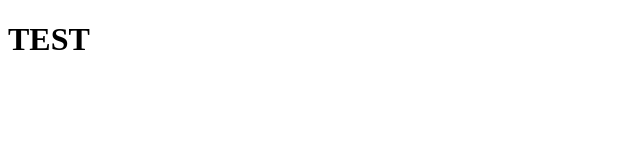
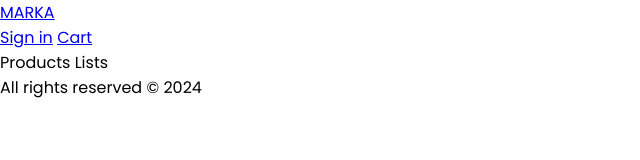
Before and after one commit to beldjenna/Ecommerce-Cart, a website: page frontEnd/index.html in a window 1280 px wide. Shown: the whole page, without its empty margins (0-640 px from the left). Drawn offline with Linux system fonts and the light colour scheme.

Commit message:
added css file

```diff
--- a/frontEnd/index.html
+++ b/frontEnd/index.html
@@ -3,9 +3,31 @@
 <head>
     <meta charset="UTF-8">
     <meta name="viewport" content="width=device-width, initial-scale=1.0">
+    <link rel="stylesheet" href="style.css">
+    <link rel="preconnect" href="https://fonts.googleapis.com">
+    <link rel="preconnect" href="https://fonts.gstatic.com" crossorigin>
+    <link href="https://fonts.googleapis.com/css2?family=Poppins:ital,wght@0,100;0,200;0,300;0,400;0,500;0,600;0,700;0,800;0,900;1,100;1,200;1,300;1,400;1,500;1,600;1,700;1,800;1,900&display=swap" rel="stylesheet">
     <title>Amazon Clone</title>
 </head>
 <body>
-    <h1>TEST</h1>
+    <div class="grid-container">
+        <header>
+            <div>
+                <a href="/#/">MARKA</a>
+            </div>
+            <div>
+                <a href="/#/signin">Sign in</a>
+                <a href="/#/cart">Cart</a>
+            </div>
+        </header>
+        <main>
+            Products Lists
+        </main>
+        <footer>
+
+            All rights reserved &copy; 2024
+        </footer>
+
+    </div>
 </body>
 </html>
--- /dev/null
+++ b/frontEnd/style.css
@@ -0,0 +1,14 @@
+*{
+    box-sizing: border-box;
+    font-family: "Poppins", sans-serif;
+    margin: 0;
+    padding: 0;
+}
+html{
+    font-size: 62.5%;
+}
+body{
+    height: 100vh;
+    font-size: 1.6rem;
+
+}
```
Also changed, not shown: frontEnd/README.md (deleted).
